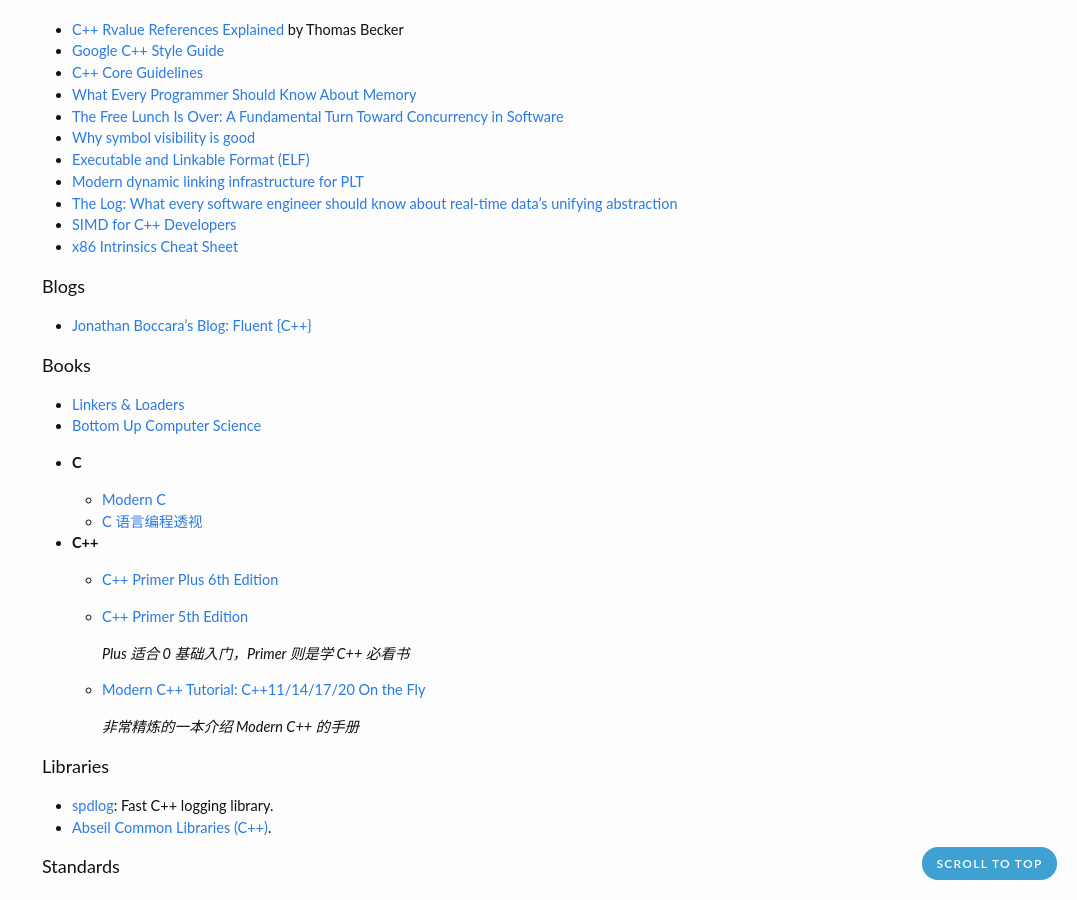
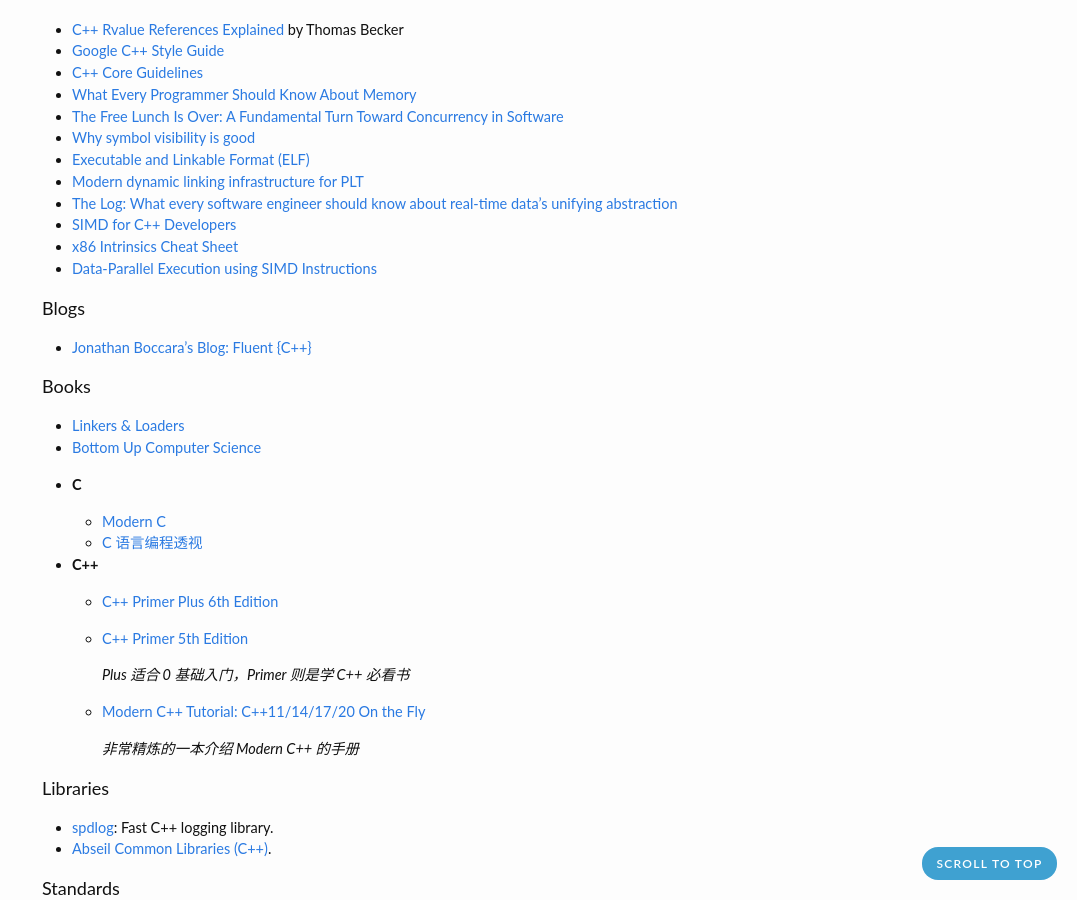
Before and after one commit to zhjwpku/zhjwpku.github.io, a Jekyll site: the page built from _posts/2019-10-07-cpp-learning-resources.md, in a window 1280 px wide and 900 px high, scrolled down 425 px. Shown: the whole window, without its empty margins (203-1280 px from the left). Built offline with Jekyll 4.4.1, drawn with Linux system fonts in a browser that asks for light colours; comment, search, counter and statistics services are not loaded.

Commit message:
Data-Parallel Execution using SIMD Instructions
Signed-off-by: Junwang Zhao <zhjwpku@gmail.com>

```diff
--- a/_posts/2019-10-07-cpp-learning-resources.md
+++ b/_posts/2019-10-07-cpp-learning-resources.md
@@ -31,6 +31,7 @@
 - [The Log: What every software engineer should know about real-time data's unifying abstraction][the-log]
 - [SIMD for C++ Developers][simd]
 - [x86 Intrinsics Cheat Sheet][simd-cheat-sheet]
+- [Data-Parallel Execution using SIMD Instructions](https://db.in.tum.de/teaching/ws1819/dataprocessing/chapter2.pdf)
 
 <h4>Blogs</h4>
 
```
